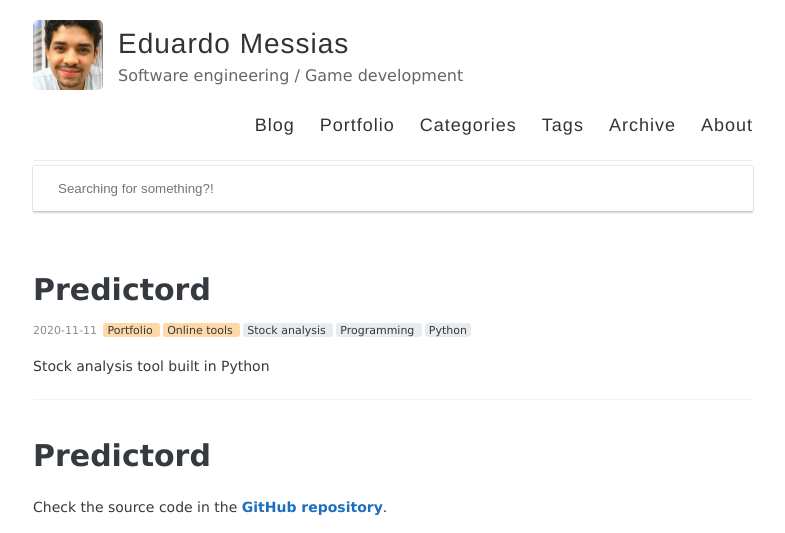
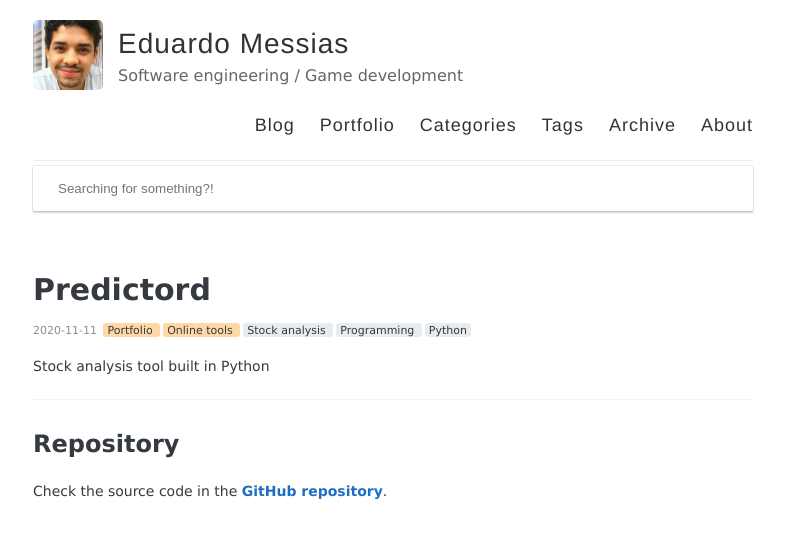
Before and after one commit to eduardomessias/eduardomessias.github.io, a Jekyll site: the page built from _posts/2020-11-11-predictord.md, in a window 1280 px wide. Shown: the top 533 px of the page, without its empty margins (247-1032 px from the left). Built offline with Jekyll 4.4.1, drawn with Linux system fonts in a browser that asks for light colours.

Commit message:
Update 2020-11-11-predictord.md

```diff
--- a/_posts/2020-11-11-predictord.md
+++ b/_posts/2020-11-11-predictord.md
@@ -14,9 +14,11 @@
 
 ---
 
-# Predictord
+## Repository
 Check the source code in the [**GitHub repository**](https://github.com/eduardomessias/predictord).
 
+## Online tool
 To access online, click [here](https://predictord.azurewebsites.net/)
 
+### Snapshot
 ![](https://raw.githubusercontent.com/eduardomessias/predictord/main/snapshots/snapshot.png)
```
